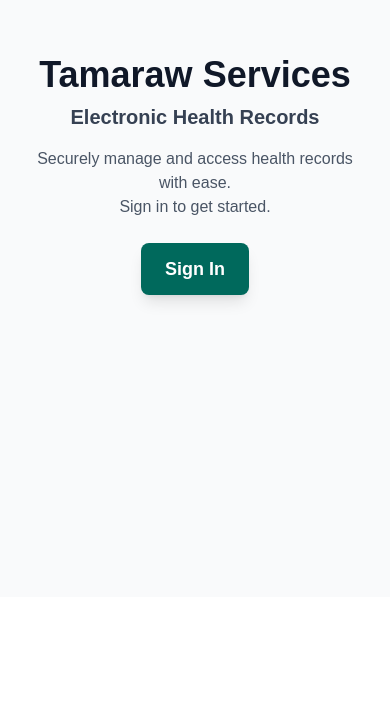
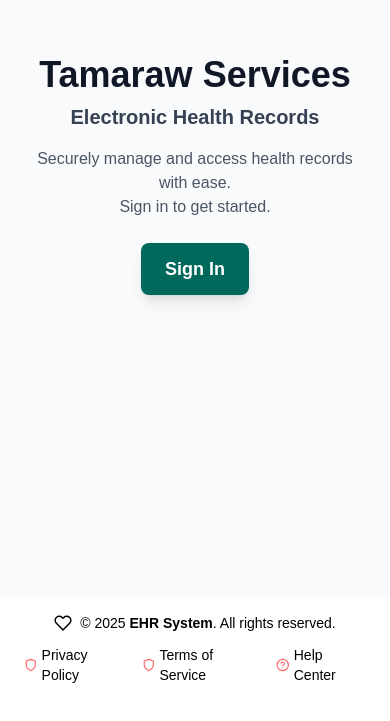
Before and after one commit to JoeyCollado/ehr, a Next.js app: page / in a window 390 px wide. Shown: the part 247-968 px from the top of the page. Before the commit the page ends 844 px from the top, so only its background shows below. Built offline with nearby package versions, Linux system fonts and the light colour scheme; no server answers.

Commit message:
footer integrated

```diff
--- a/app/components/Footer.tsx
+++ b/app/components/Footer.tsx
@@ -4,12 +4,12 @@ import { FiHeart, FiShield, FiHelpCircle } from "react-icons/fi";
 
 const Footer = () => {
   return (
-    <footer className="w-full h-[20vh] bg-gradient-to-b from-[#FEC5BB] via-[#FAE1DD] to-[#F8D7DA] text-[#3A2B22] py-4 mt-12 shadow-md">
-      <div className="max-w-7xl mx-auto flex flex-col md:flex-row items-center justify-between px-6 text-sm">
+    <footer className="w-full h-[30vh] bg-white text-black py-4  shadow-lg absolute">
+      <div className="max-w-7xl mx-auto flex flex-col md:flex-row items-center justify-between px-6 text-sm text-black">
 
         {/* Left Section - Copyright */}
         <div className="flex items-center gap-2">
-          <FiHeart className="text-red-500 text-lg" />
+          <FiHeart className="text-black text-lg" />
           <p className="font-medium">
             © {new Date().getFullYear()} <span className="font-semibold">EHR System</span>. All rights reserved.
           </p>
@@ -17,15 +17,15 @@ const Footer = () => {
 
         {/* Right Section - Navigation Links */}
         <div className="flex gap-4 mt-3 md:mt-0">
-          <a href="/privacy" className="flex items-center gap-1 text-[#3A2B22] hover:text-red-600 transition">
+          <a href="/privacy" className="flex items-center gap-1 text-black  transition">
             <FiShield className="text-red-400 text-md" />
             <span>Privacy Policy</span>
           </a>
-          <a href="/terms" className="flex items-center gap-1 text-[#3A2B22] hover:text-red-600 transition">
+          <a href="/terms" className="flex items-center gap-1 text-black  transition">
             <FiShield className="text-red-400 text-md" />
             <span>Terms of Service</span>
           </a>
-          <a href="/help" className="flex items-center gap-1 text-[#3A2B22] hover:text-red-600 transition">
+          <a href="/help" className="flex items-center gap-1 text-black  transition">
             <FiHelpCircle className="text-red-400 text-md" />
             <span>Help Center</span>
           </a>
--- a/app/page.tsx
+++ b/app/page.tsx
@@ -3,6 +3,7 @@ import { useUser, SignInButton, SignedOut } from "@clerk/nextjs";
 import { useRouter } from "next/navigation";
 import { useEffect, useState } from "react";
 import { motion } from "framer-motion";
+import Footer from "./components/Footer";
 
 export default function HomePage() {
   const { isSignedIn } = useUser();
@@ -83,8 +84,9 @@ export default function HomePage() {
           </SignInButton>
         </SignedOut>
       </div>
+
     </div>
-
+    <Footer/>
      </>
   );
 }
--- a/app/pages/documentManagement/page.tsx
+++ b/app/pages/documentManagement/page.tsx
@@ -94,7 +94,7 @@ const Page = () => {
 
       {/* Table Container */}
       <div className="border border-gray-400 rounded-lg overflow-hidden w-full max-w-6xl mt-[1%]">
-        <h2 className="text-xl font-bold text-center p-4 border-b bg-gray-100">PATIENT DOCUMENT MANAGEMENT</h2>
+        <h2 className="text-xl font-bold text-center p-4 border-b bg-[#00695C] text-white">PATIENT DOCUMENT MANAGEMENT</h2>
 
         {/* Patient Information Header */}
         <div className="border border-gray-400 flex">
--- a/app/pages/home/page.tsx
+++ b/app/pages/home/page.tsx
@@ -1,4 +1,5 @@
 "use client";
+import Footer from "@/app/components/Footer";
 import React from "react";
 
 
@@ -14,6 +15,7 @@ const Page = () => {
 
 
     </div>
+    <Footer/>
        </>
   );
 };
--- a/app/pages/registration/administrationInformation/Subnav.tsx
+++ b/app/pages/registration/administrationInformation/Subnav.tsx
@@ -14,7 +14,7 @@ const Subnav = () => {
         ].map((item, index) => (
           <li key={index} className=''>
             <Link href={item.href}>
-              <button className="px-4 py-2 cursor-pointer bg-[#00695C]  text-[#ffffff] hover:bg-[#43A047] hover:scale-105 duration-300 ease-in-out font-semibold rounded-lg shadow-lg  transition">
+              <button className="px-4 py-2 cursor-pointer  bg-[#00695C]  text-[#ffffff] hover:bg-[#43A047] hover:scale-105 duration-300 ease-in-out font-semibold rounded-lg shadow-lg  transition">
                 {item.label}
               </button>
             </Link>
```
